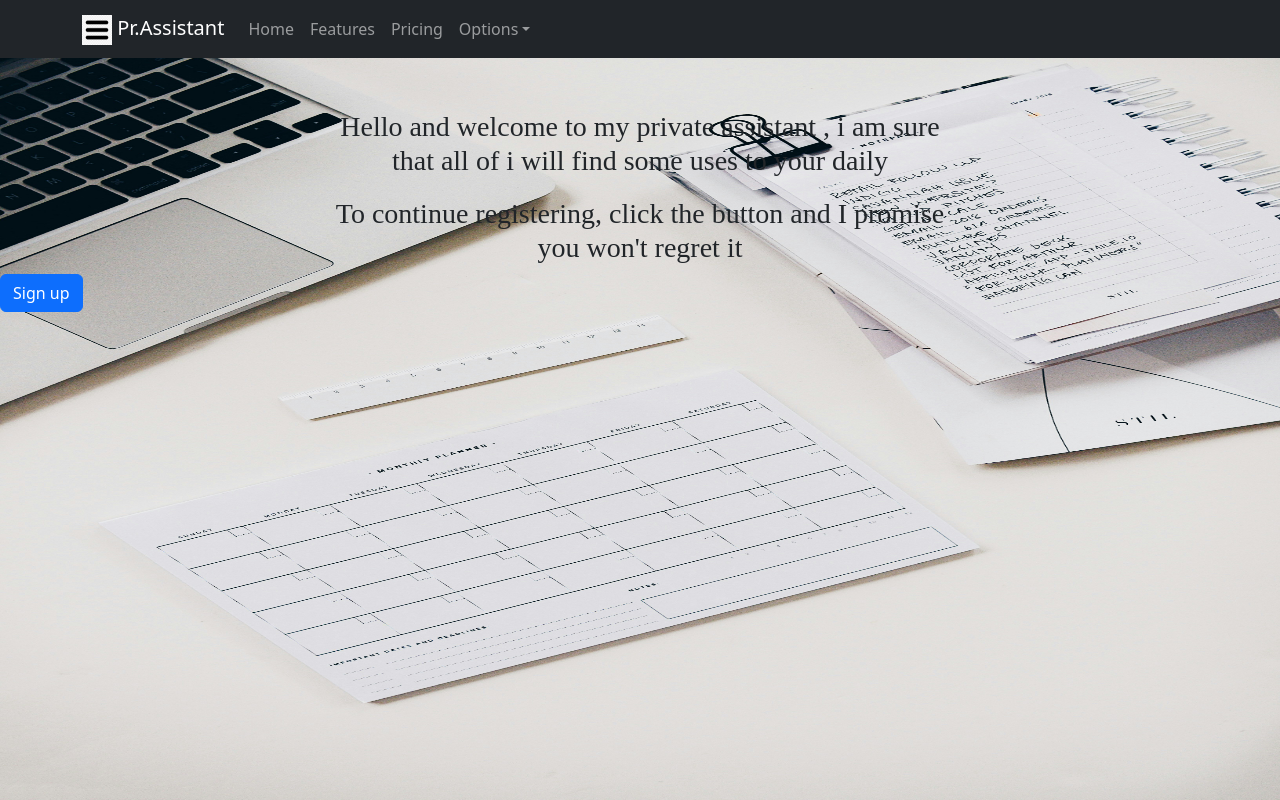
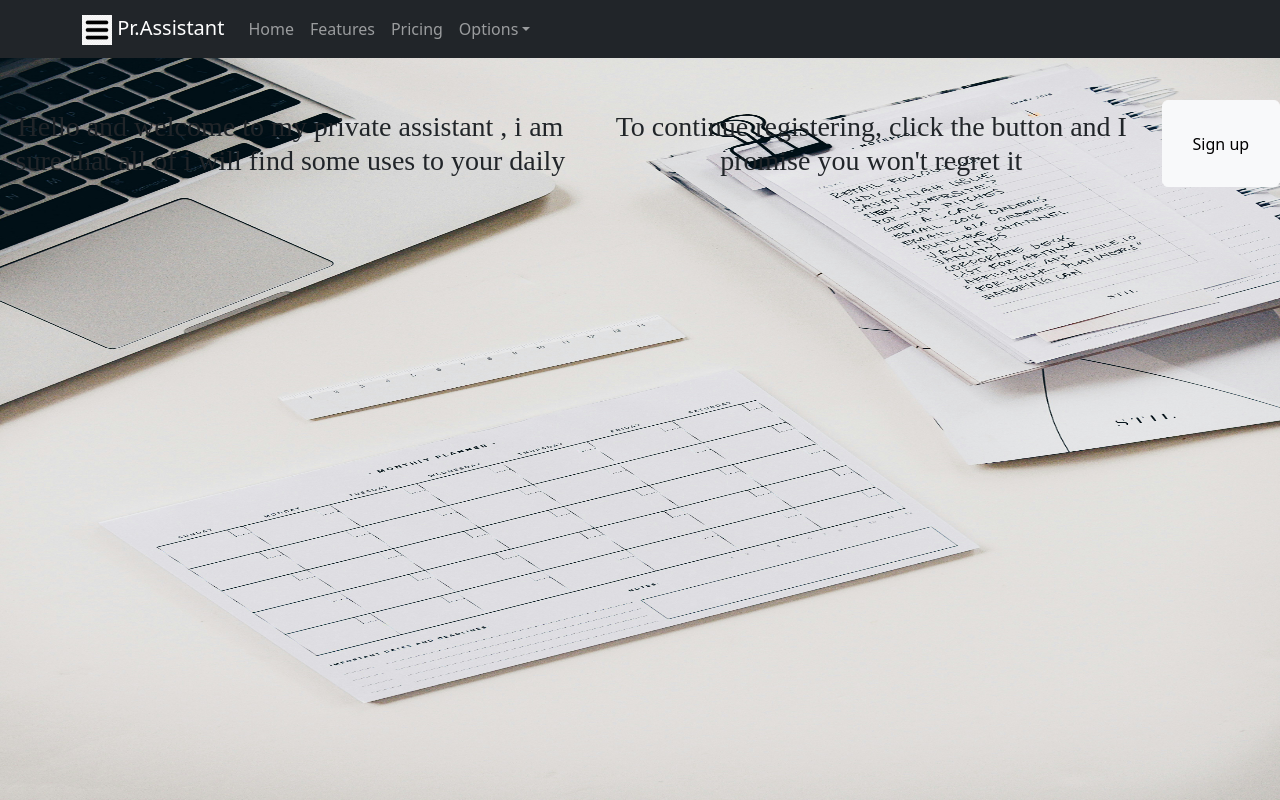
Before and after one commit to Omersim15182/private-assistant, a React (Create React App) app: page /Home in a window 1280 px wide. Built offline with nearby package versions, Linux system fonts and the light colour scheme.

Commit message:
design the home page

```diff
--- a/src/App.css
+++ b/src/App.css
@@ -92,6 +92,5 @@
   border: 3px solid null ;
   padding: 10px;
   text-align: center;
-position: relative;
-top: 100px;
+
 }
--- a/src/Components/Board.js
+++ b/src/Components/Board.js
@@ -17,9 +17,6 @@ export default function Board() {
 
   // Initialize boards with an input value
   const [boards, setBoards] = useState([{ id: uuidv4(), title: boardTitle, inputValue: '', isEditing: true }]);
-
-
-
   // Function to handle input change by board ID
   const handleInputChange = (id, event) => {
     const newBoards = boards.map(board => {
@@ -70,7 +67,6 @@ export default function Board() {
     })
     setBoards(newBoards);
   }
-
   //Reduce board
   const closeBoard = (id) => {
     const filterBoards = boards.filter(board => board.id !== id);
@@ -108,15 +104,15 @@ export default function Board() {
                       onKeyPress={(e) => handleInputKeyPress(board.id, e)}
                       autoFocus
                     />
-                     <Cards ></Cards>
+                     <Cards></Cards>
                   </div>
                 ) : (
                   <div >
                     <div onClick={() => handleEditClick(board.id)}>{board.inputValue}</div>
-                    <Button onClick={() => closeBoard(board.id)} variant="light" style={{ position: 'relative', left: '10px' }}>Close</Button>
                   </div>
                 )}
               </Card.Body>
+                <Button onClick={() => closeBoard(board.id)} variant="dark" style={{}}>Close</Button>
             </Card>
             {index === boards.length - 1 && <Button style={{
               position: 'relative',
--- a/src/Components/Cards.js
+++ b/src/Components/Cards.js
@@ -35,10 +35,7 @@ export default function Cards() {
          setCard(newCard);
        }
     }
-
     console.log('card:',cards);
-
-
     return (
         <div>
             {cards.map((card, index) => (
--- a/src/Pages/Home.js
+++ b/src/Pages/Home.js
@@ -17,14 +17,23 @@ function Home() {
   return (
     <div className="background-image-container" style={{ backgroundImage: `url(${logo})` }}>
       <>
+        <div style={{
+          display: 'flex',
+          flexdirection: 'column',
+          position: 'relative',
+          top: '100px'
+        }}>
           <h3 className='h3-home'>
             Hello and welcome to my private assistant , i am sure that all of i will find some uses to your daily
           </h3>
           <h3 className='h3-home'>To continue registering, click the button and I promise you won't regret it </h3>
-        <Button style={{ position: 'relative', top: '100px', justifyContent:'center' }} variant="primary" onClick={handleShow}>
+          <Button style={{
+            width: '10%',
+            alignself: 'center'
+          }} variant="light" onClick={handleShow}>
             Sign up
           </Button>
-
+        </div>
         <Offcanvas show={show} onHide={handleClose}>
           <Offcanvas.Header closeButton>
             <Offcanvas.Title>Sign up</Offcanvas.Title>
```
Lines whose indentation alone changed are shown as unchanged.
